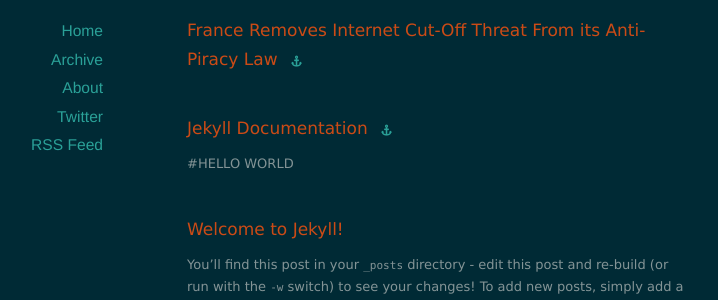
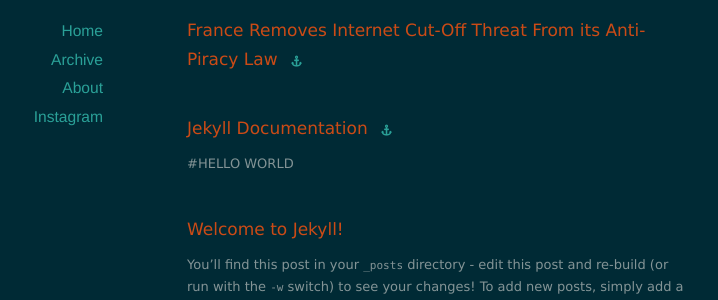
Before and after one commit to krismanaya/krismanaya.github.io, a Jekyll site: the page built from index.html, in a window 1280 px wide. Shown: the part 154-454 px from the top of the page, without its empty margins (203-921 px from the left). Built offline with Jekyll 4.4.1, drawn with Linux system fonts in a browser that asks for light colours; nearby versions of some CDN libraries; the list of posts is cut into pages by our own code.

Commit message:
change a link

```diff
--- a/_layouts/default.html
+++ b/_layouts/default.html
@@ -36,8 +36,7 @@
           <li><a href="/">Home</a></li>
           <li><a href="/archives">Archive</a></li>
           <li><a href="/about">About</a></li>
-          <li><a href="http://twitter.com/redwall_hp">Twitter</a></li>
-          <li><a href="/feed.xml">RSS Feed</a></li>
+          <li><a href="https://www.instagram.com/krismodk/">Instagram</a></li>
         </ul>
       </nav>
     </div>
```
